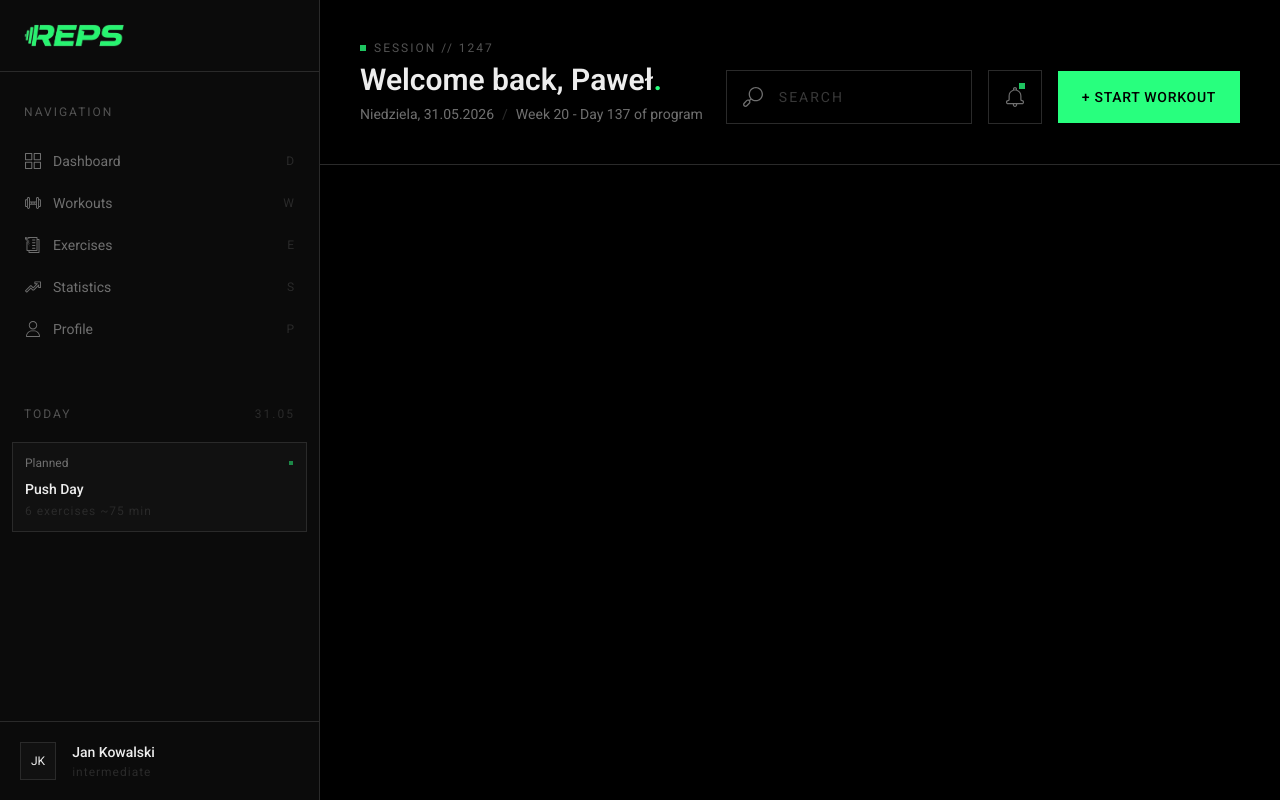
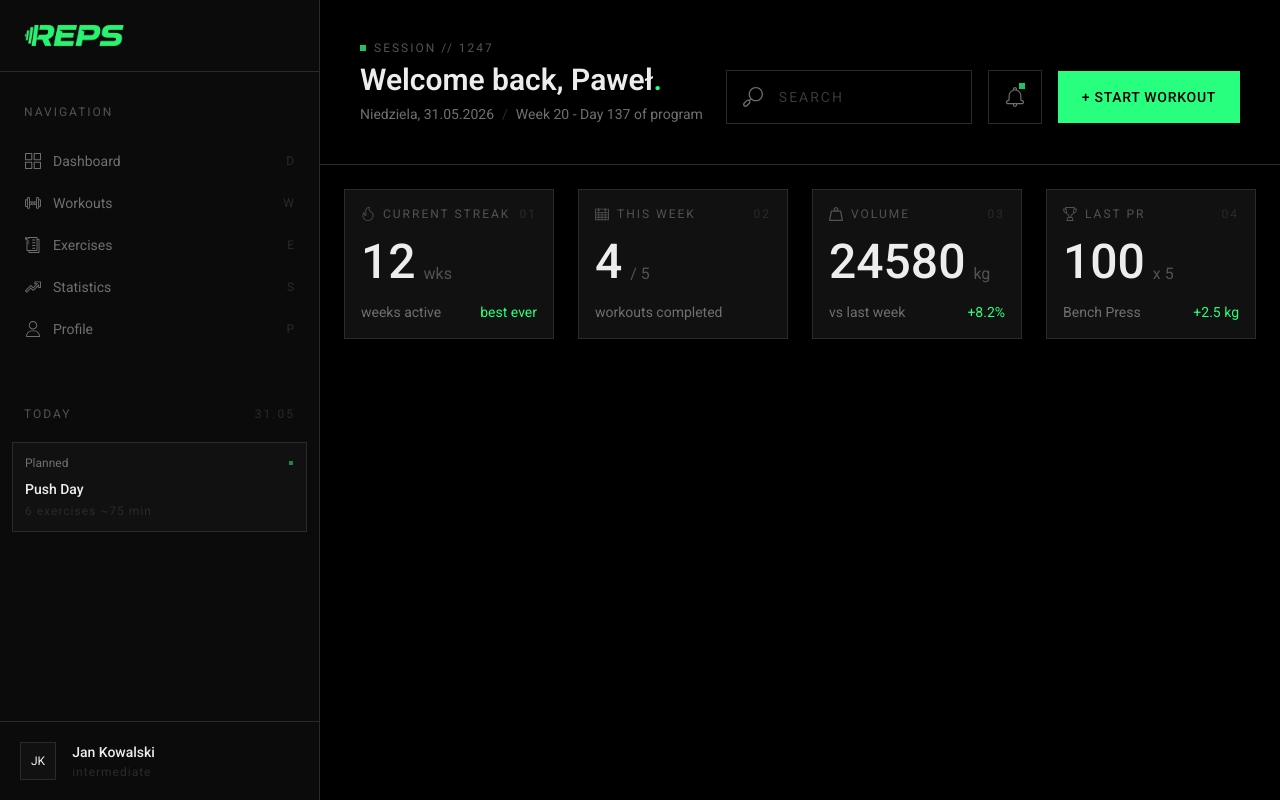
Before and after one commit to pawelwadon/Reps, a React (Vite) app: page / in a window 1280 px wide. Built offline with nearby package versions, Linux system fonts and the light colour scheme.

Commit message:
feat: create statistics table on main dashboard

```diff
--- a/pages/Index.tsx
+++ b/pages/Index.tsx
@@ -1,6 +1,7 @@
 import PulseDot from '../components/PulseDot';
 import Button from '../components/Button';
 import Icon from '../components/Icon';
+import StatCard from '../components/StatCard';
 import iconsPaths from '../assets/icons/iconsPaths';
 
 const currentDate = new Date().toLocaleDateString('pl-PL', {
@@ -67,10 +68,22 @@ const TopHeader = () => {
     )
 };
 
+const Statistics = () => {
+    return(
+        <div className='grid grid-cols-4 gap-6 p-6'>
+            <StatCard index='01' icon={{path:iconsPaths.streak, viewBox:'0 0 512 512'}} label='Current streak' value={12} suffix='wks' caption='weeks active' tag='best ever'/>
+            <StatCard index='02' icon={{path:iconsPaths.calendar, viewBox:'0 0 512 512'}} label='This week' value={4} suffix='/ 5' caption='workouts completed'/>
+            <StatCard index='03' icon={{path:iconsPaths.weight, viewBox:'0 0 512 512'}} label='Volume' value={24580} suffix='kg' caption='vs last week' tag='+8.2%'/>
+            <StatCard index='04' icon={{path:iconsPaths.trophy, viewBox:'0 0 297 297'}} label='Last PR' value={100} suffix='x 5' caption='Bench Press' tag='+2.5 kg'/>
+        </div>
+    )
+}
+
 export default function Index() {
     return (
         <div>
             <TopHeader/>
+            <Statistics/>
         </div>
     )
 }
```
